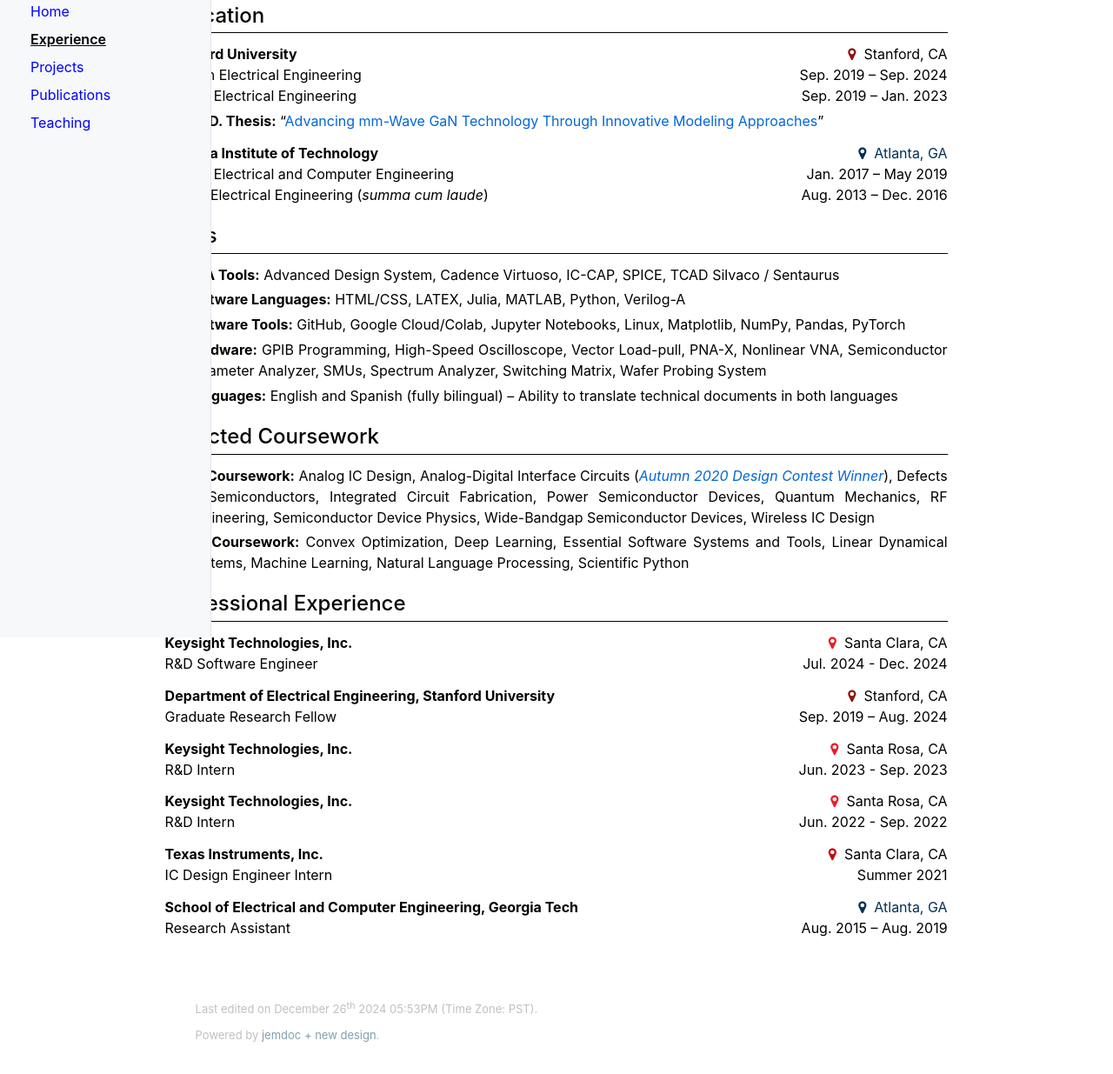
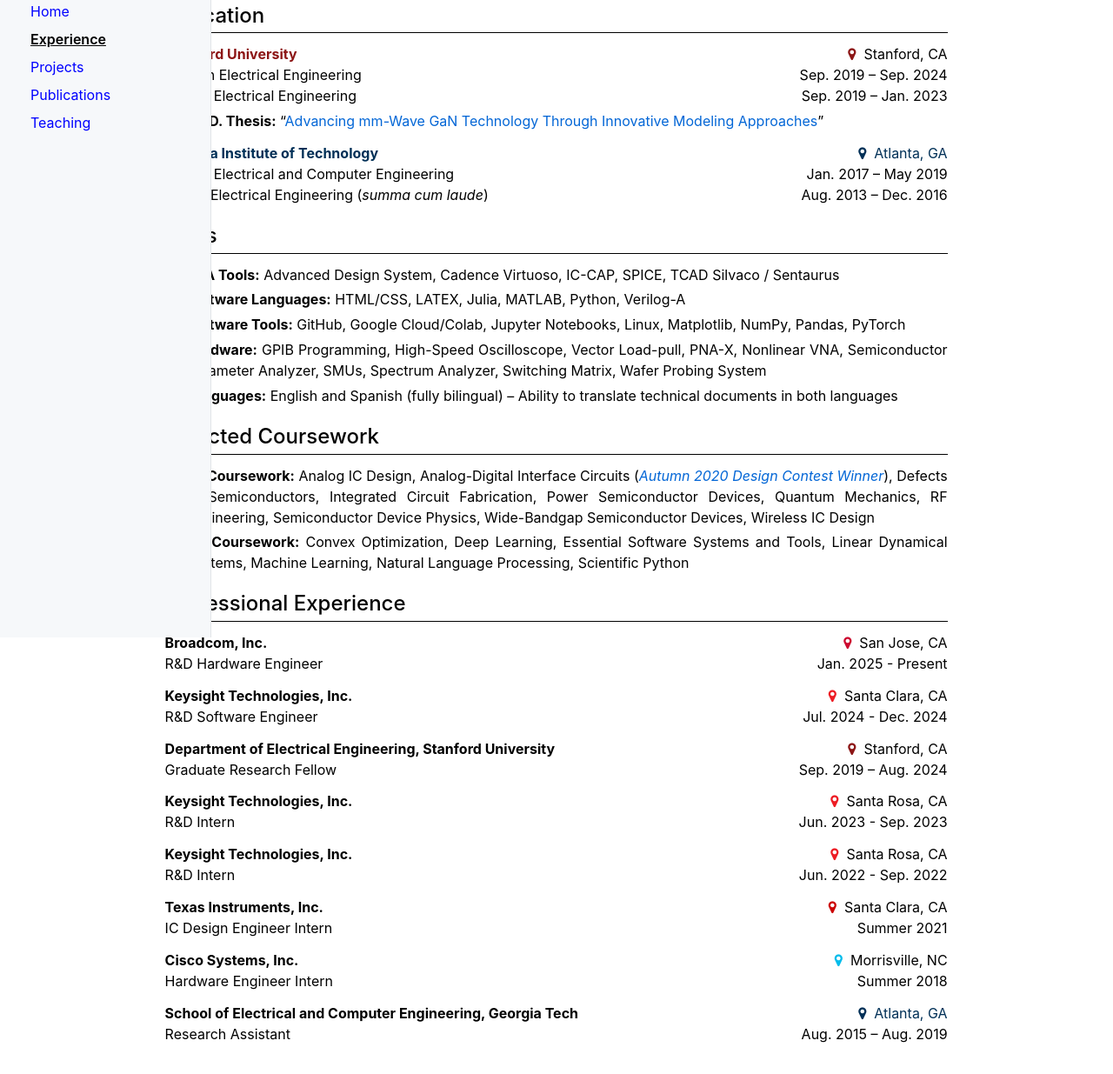
Before and after one commit to rafapm/rafapm.github.io, a plain HTML site: page experience.html in a window 1280 px wide. Shown: the part 62-1297 px from the top of the page at 87% size. Drawn offline with nearby package versions, Linux system fonts and the light colour scheme; some packages are replaced by stand-ins of ours.

Commit message:
Updated personal website (Jan 8, 2025)

```diff
--- a/experience.html
+++ b/experience.html
@@ -55,14 +55,14 @@
 <h1>Experience</h1>
 </div>
 <h2>Education</h2>
-<p><b>Stanford University</b> <span style="float: right;"><i class="fa fa-map-marker" style="color: rgb(140, 21, 21);" aria-hidden="true"></i>&nbsp; Stanford, CA</span><br>
+<p><b style="color: rgb(140, 21, 21);">Stanford University</b><span style="float: right;"><i class="fa fa-map-marker" style="color: rgb(140, 21, 21);" aria-hidden="true"></i>&nbsp; Stanford, CA</span><br>
 Ph.D. in Electrical Engineering <span style="float:right;">Sep. 2019 – Sep. 2024</span><br>
 M.S. in Electrical Engineering <span style="float:right;">Sep. 2019 – Jan. 2023</span><br></p>
 <ul>
 <li><p><b>Ph.D. Thesis:</b> “<a href="phd_thesis.html">Advancing mm-Wave GaN Technology Through Innovative Modeling Approaches</a>”</p>
 </li>
 </ul>
-<p><b>Georgia Institute of Technology</b> <span style="float: right; color: rgb(0, 48, 87);"><i class="fa fa-map-marker" style="color: rgb(0, 48, 87);" aria-hidden="true"></i>&nbsp; Atlanta, GA</span><br>
+<p><b style="color: rgb(0, 48, 87);">Georgia Institute of Technology</b><span style="float: right; color: rgb(0, 48, 87);"><i class="fa fa-map-marker" style="color: rgb(0, 48, 87);" aria-hidden="true"></i>&nbsp; Atlanta, GA</span><br>
 M.S. in Electrical and Computer Engineering <span style="float:right;">Jan. 2017 – May 2019</span><br>
 B.S. in Electrical Engineering (<i>summa cum laude</i>) <span style="float:right;">Aug. 2013 – Dec. 2016</span><br></p>
 <h2>Skills</h2>
@@ -87,6 +87,9 @@
 </li>
 </ul>
 <h2>Professional Experience</h2>
+<p><b>Broadcom, Inc.</b> <span style="float: right;"><i class="fa fa-map-marker" style="color: rgb(204, 9, 47);" aria-hidden="true"></i>&nbsp; San Jose, CA
+</span><br>
+R&amp;D Hardware Engineer <span style="float:right;">Jan. 2025 - Present</span><br> </p>
 <p><b>Keysight Technologies, Inc.</b> <span style="float: right;"><i class="fa fa-map-marker" style="color: rgb(237, 28, 36);" aria-hidden="true"></i>&nbsp; Santa Clara, CA
 </span><br>
 R&amp;D Software Engineer <span style="float:right;">Jul. 2024 - Dec. 2024</span><br> </p>
@@ -101,13 +104,16 @@
 <p><b>Texas Instruments, Inc.</b> <span style="float: right;"><i class="fa fa-map-marker" style="color: rgb(204, 0, 0);" aria-hidden="true"></i>&nbsp; Santa Clara, CA
 </span><br>
 IC Design Engineer Intern <span style="float:right;">Summer 2021</span><br></p>
+<p><b>Cisco Systems, Inc.</b> <span style="float: right;"><i class="fa fa-map-marker" style="color: rgb(0, 188, 235);" aria-hidden="true"></i>&nbsp; Morrisville, NC
+</span><br>
+Hardware Engineer Intern <span style="float:right;">Summer 2018</span><br></p>
 <p><b>School of Electrical and Computer Engineering, Georgia Tech</b> <span style="float: right; color: rgb(0, 48, 87);"><i class="fa fa-map-marker" style="color: rgb(0, 48, 87);" aria-hidden="true"></i>&nbsp; Atlanta, GA</span><br>
 Research Assistant <span style="float:right;">Aug. 2015 – Aug. 2019</span><br> </p>
 </div> <!-- <div id="layout-content"> -->
 <div id="footer-container">
 <div id="footer">
 <div id="footer-text">
-Last edited  on December 26<sup>th</sup> 2024  05:53PM (Time Zone: PST). </br>
+Last edited  on January 8<sup>th</sup> 2025  11:20PM (Time Zone: PST). </br>
 Powered by <a href="https://github.com/szl2/jemdoc-new-design" target="blank">jemdoc + new design</a>.
 </div> <!-- <div id="footer-text"> -->
 </div> <!-- <div id="footer"> -->
```
Also changed, not shown: asmhemt_hybrid.html (+1 -1 lines), dfo_parameter_extraction.html (+1 -1 lines), extra.html (+1 -1 lines), index.html (+3 -2 lines), menu.html (+1 -1 lines), parameter_extraction.html (+1 -1 lines), phd_thesis.html (+1 -1 lines), projects.html (+1 -1 lines), publications.html (+1 -1 lines), robust_pareto.html (+1 -1 lines), teaching.html (+1 -1 lines), 4 other files.
